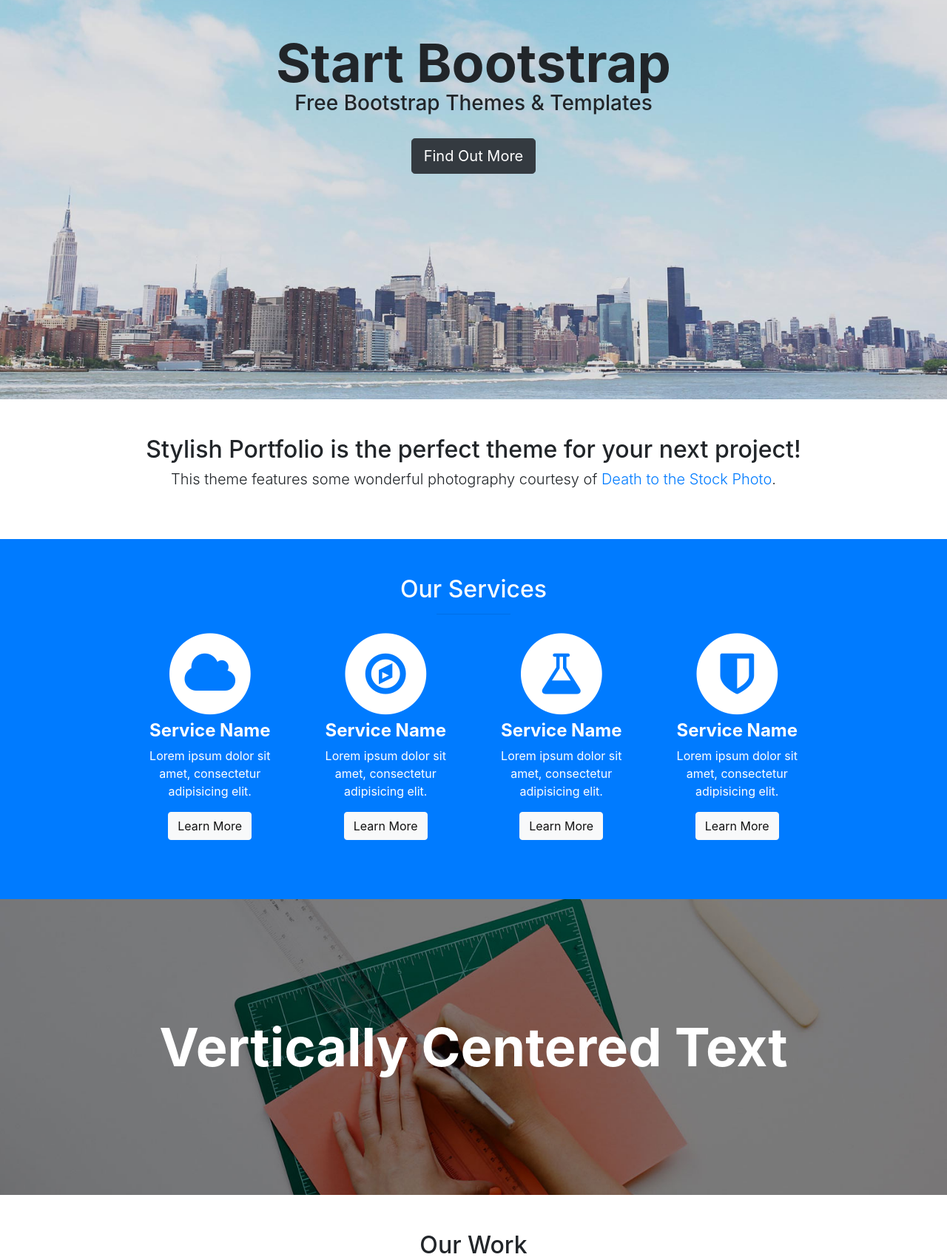
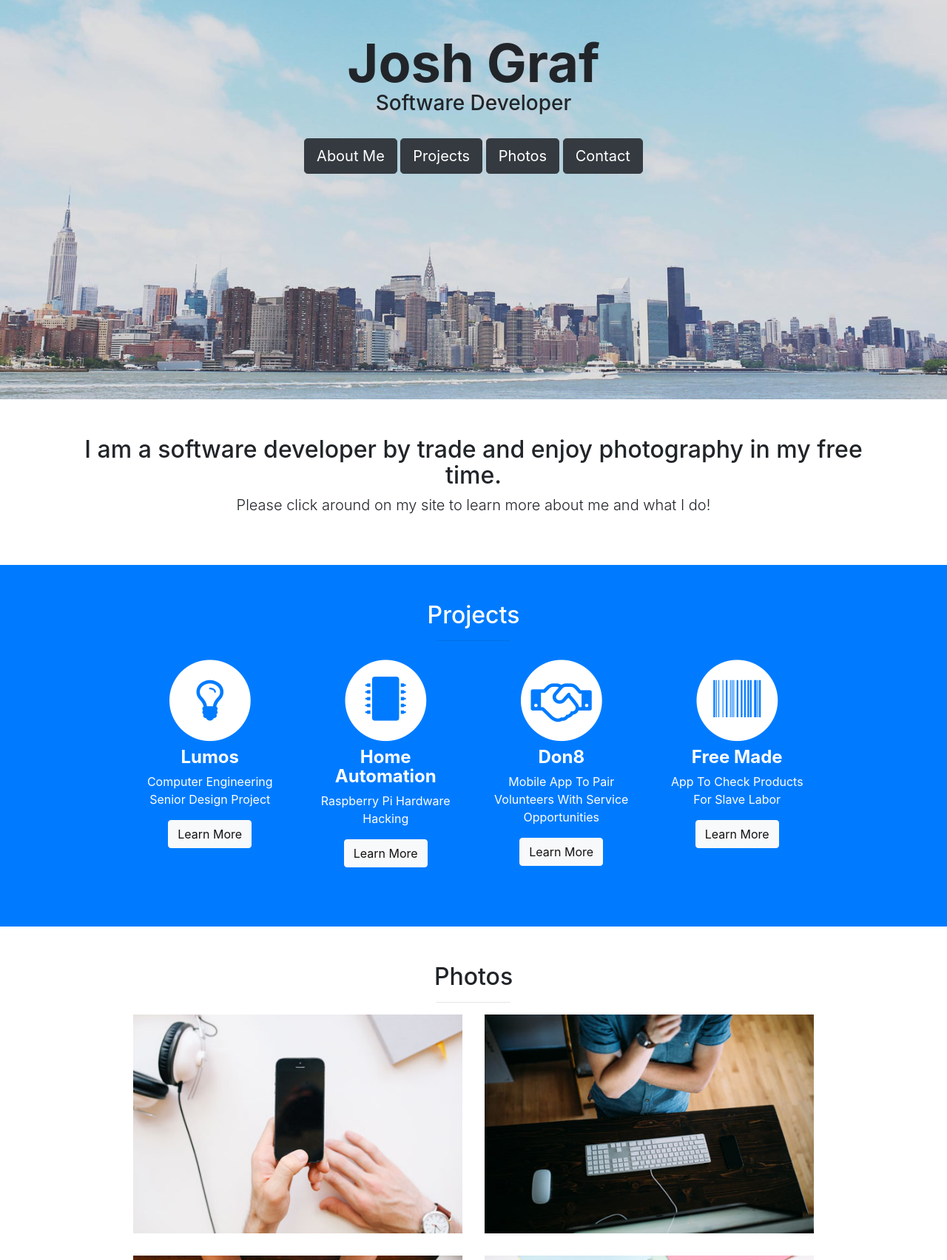
Before and after one commit to randragon42/personal-website, a website with bundled scripts: page index.html in a window 1280 px wide. Shown: the part 260-1964 px from the top of the page at 74% size. Built offline with nearby package versions, Linux system fonts and the light colour scheme.

Commit message:
Update homepage layout and text

```diff
--- a/index.html
+++ b/index.html
@@ -8,7 +8,7 @@
     <meta name="description" content="">
     <meta name="author" content="">
 
-    <title>Stylish Portfolio - Start Bootstrap Template</title>
+    <title>Josh Graf</title>
 
     <!-- Bootstrap Core CSS -->
     <link href="vendor/bootstrap/css/bootstrap.min.css" rel="stylesheet">
@@ -33,7 +33,7 @@
           <i class="fa fa-times"></i>
         </a>
         <li class="sidebar-brand">
-          <a class="js-scroll-trigger" href="#top">Start Bootstrap</a>
+          <a class="js-scroll-trigger" href="#top">Josh Graf</a>
         </li>
         <li>
           <a class="js-scroll-trigger" href="#top">Home</a>
@@ -42,13 +42,13 @@
           <a class="js-scroll-trigger" href="#about">About</a>
         </li>
         <li>
-          <a class="js-scroll-trigger" href="#services">Services</a>
+          <a class="js-scroll-trigger" href="#projects">Projects</a>
         </li>
         <li>
-          <a class="js-scroll-trigger" href="#portfolio">Portfolio</a>
+          <a class="js-scroll-trigger" href="#photos">Photos</a>
         </li>
         <li>
-          <a class="js-scroll-trigger" href="#contact" onclick=$( "#menu-close").click();>Contact</a>
+          <a class="js-scroll-trigger" href="#contact" onclick=$("#menu-close").click();>Contact</a>
         </li>
       </ul>
     </nav>
@@ -56,41 +56,43 @@
     <!-- Header -->
     <header class="header" id="top">
       <div class="text-vertical-center">
-        <h1>Start Bootstrap</h1>
-        <h3>Free Bootstrap Themes &amp; Templates</h3>
+        <h1>Josh Graf</h1>
+        <h3>Software Developer</h3>
         <br>
-        <a href="#about" class="btn btn-dark btn-lg js-scroll-trigger">Find Out More</a>
+        <a href="#about" class="btn btn-dark btn-lg js-scroll-trigger">About Me</a>
+        <a href="#projects" class="btn btn-dark btn-lg js-scroll-trigger">Projects</a>
+        <a href="#photos" class="btn btn-dark btn-lg js-scroll-trigger">Photos</a>
+        <a href="#contact" class="btn btn-dark btn-lg js-scroll-trigger">Contact</a>
       </div>
     </header>
 
     <!-- About -->
     <section id="about" class="about">
       <div class="container text-center">
-        <h2>Stylish Portfolio is the perfect theme for your next project!</h2>
-        <p class="lead">This theme features some wonderful photography courtesy of
-          <a target="_blank" href="http://join.deathtothestockphoto.com/">Death to the Stock Photo</a>.</p>
+        <h2>I am a software developer by trade and enjoy photography in my free time.</h2>
+        <p class="lead">Please click around on my site to learn more about me and what I do!</p>
       </div>
       <!-- /.container -->
     </section>
 
     <!-- Services -->
-    <section id="services" class="services bg-primary text-white">
+    <section id="projects" class="services bg-primary text-white">
       <div class="container">
         <div class="row text-center">
           <div class="col-lg-10 mx-auto">
-            <h2>Our Services</h2>
+            <h2>Projects</h2>
             <hr class="small">
             <div class="row">
               <div class="col-md-3 col-sm-6">
                 <div class="service-item">
                   <span class="fa-stack fa-4x">
                     <i class="fa fa-circle fa-stack-2x"></i>
-                    <i class="fa fa-cloud fa-stack-1x text-primary"></i>
+                    <i class="fa fa-lightbulb-o fa-stack-1x text-primary"></i>
                   </span>
                   <h4>
-                    <strong>Service Name</strong>
+                    <strong>Lumos</strong>
                   </h4>
-                  <p>Lorem ipsum dolor sit amet, consectetur adipisicing elit.</p>
+                  <p>Computer Engineering Senior Design Project</p>
                   <a href="#" class="btn btn-light">Learn More</a>
                 </div>
               </div>
@@ -98,12 +100,12 @@
                 <div class="service-item">
                   <span class="fa-stack fa-4x">
                     <i class="fa fa-circle fa-stack-2x"></i>
-                    <i class="fa fa-compass fa-stack-1x text-primary"></i>
+                    <i class="fa fa-microchip fa-stack-1x text-primary"></i>
                   </span>
                   <h4>
-                    <strong>Service Name</strong>
+                    <strong>Home Automation</strong>
                   </h4>
-                  <p>Lorem ipsum dolor sit amet, consectetur adipisicing elit.</p>
+                  <p>Raspberry Pi Hardware Hacking</p>
                   <a href="#" class="btn btn-light">Learn More</a>
                 </div>
               </div>
@@ -111,12 +113,12 @@
                 <div class="service-item">
                   <span class="fa-stack fa-4x">
                     <i class="fa fa-circle fa-stack-2x"></i>
-                    <i class="fa fa-flask fa-stack-1x text-primary"></i>
+                    <i class="fa fa-handshake-o fa-stack-1x text-primary"></i>
                   </span>
                   <h4>
-                    <strong>Service Name</strong>
+                    <strong>Don8</strong>
                   </h4>
-                  <p>Lorem ipsum dolor sit amet, consectetur adipisicing elit.</p>
+                  <p>Mobile App To Pair Volunteers With Service Opportunities</p>
                   <a href="#" class="btn btn-light">Learn More</a>
                 </div>
               </div>
@@ -124,12 +126,12 @@
                 <div class="service-item">
                   <span class="fa-stack fa-4x">
                     <i class="fa fa-circle fa-stack-2x"></i>
-                    <i class="fa fa-shield fa-stack-1x text-primary"></i>
+                    <i class="fa fa-barcode fa-stack-1x text-primary"></i>
                   </span>
                   <h4>
-                    <strong>Service Name</strong>
+                    <strong>Free Made</strong>
                   </h4>
-                  <p>Lorem ipsum dolor sit amet, consectetur adipisicing elit.</p>
+                  <p>App To Check Products For Slave Labor</p>
                   <a href="#" class="btn btn-light">Learn More</a>
                 </div>
               </div>
@@ -144,18 +146,18 @@
     </section>
 
     <!-- Callout -->
-    <aside class="callout">
+    <!-- <aside class="callout">
       <div class="text-vertical-center">
         <h1>Vertically Centered Text</h1>
       </div>
-    </aside>
+    </aside> -->
 
     <!-- Portfolio -->
-    <section id="portfolio" class="portfolio">
+    <section id="photos" class="portfolio">
       <div class="container">
         <div class="row">
           <div class="col-lg-10 mx-auto text-center">
-            <h2>Our Work</h2>
+            <h2>Photos</h2>
             <hr class="small">
             <div class="row">
               <div class="col-md-6">
@@ -188,7 +190,7 @@
               </div>
             </div>
             <!-- /.row (nested) -->
-            <a href="#" class="btn btn-dark">View More Items</a>
+            <a href="#" class="btn btn-dark">View More Albums</a>
           </div>
           <!-- /.col-lg-10 -->
         </div>
@@ -198,62 +200,37 @@
     </section>
 
     <!-- Call to Action -->
-    <aside class="call-to-action bg-primary text-white">
+    <aside id="contact" class="call-to-action bg-primary text-white">
       <div class="container text-center">
-        <h3>The buttons below are impossible to resist.</h3>
-        <a href="#" class="btn btn-lg btn-light">Click Me!</a>
-        <a href="#" class="btn btn-lg btn-dark">Look at Me!</a>
+        <h3>Contact</h3>
+        <a href="mailto:josh@joshgraf.com" class="btn btn-lg btn-light">josh@joshgraf.com</a>
       </div>
     </aside>
-
-    <!-- Map -->
-    <section id="contact" class="map">
-      <iframe width="100%" height="100%" frameborder="0" scrolling="no" marginheight="0" marginwidth="0" src="https://maps.google.com/maps?f=q&amp;source=s_q&amp;hl=en&amp;geocode=&amp;q=Twitter,+Inc.,+Market+Street,+San+Francisco,+CA&amp;aq=0&amp;oq=twitter&amp;sll=28.659344,-81.187888&amp;sspn=0.128789,0.264187&amp;ie=UTF8&amp;hq=Twitter,+Inc.,+Market+Street,+San+Francisco,+CA&amp;t=m&amp;z=15&amp;iwloc=A&amp;output=embed"></iframe>
-      <br/>
-      <small>
-        <a href="https://maps.google.com/maps?f=q&amp;source=embed&amp;hl=en&amp;geocode=&amp;q=Twitter,+Inc.,+Market+Street,+San+Francisco,+CA&amp;aq=0&amp;oq=twitter&amp;sll=28.659344,-81.187888&amp;sspn=0.128789,0.264187&amp;ie=UTF8&amp;hq=Twitter,+Inc.,+Market+Street,+San+Francisco,+CA&amp;t=m&amp;z=15&amp;iwloc=A"></a>
-      </small>
-    </section>
 
     <!-- Footer -->
     <footer>
       <div class="container">
         <div class="row">
           <div class="col-lg-10 mx-auto text-center">
-            <h4>
-              <strong>Start Bootstrap</strong>
-            </h4>
-            <p>3481 Melrose Place
-              <br>Beverly Hills, CA 90210</p>
-            <ul class="list-unstyled">
-              <li>
-                <i class="fa fa-phone fa-fw"></i>
-                (123) 456-7890</li>
-              <li>
-                <i class="fa fa-envelope-o fa-fw"></i>
-                <a href="mailto:name@example.com">name@example.com</a>
-              </li>
-            </ul>
-            <br>
             <ul class="list-inline">
               <li class="list-inline-item">
-                <a href="#">
-                  <i class="fa fa-facebook fa-fw fa-3x"></i>
+                <a href="https://www.linkedin.com/in/joshgraf/">
+                  <i class="fa fa-linkedin fa-fw fa-3x"></i>
                 </a>
               </li>
               <li class="list-inline-item">
-                <a href="#">
-                  <i class="fa fa-twitter fa-fw fa-3x"></i>
+                <a href="https://github.com/randragon42/">
+                  <i class="fa fa-github fa-fw fa-3x"></i>
                 </a>
               </li>
               <li class="list-inline-item">
-                <a href="#">
-                  <i class="fa fa-dribbble fa-fw fa-3x"></i>
+                <a href="mailto:josh@joshgraf.com">
+                  <i class="fa fa-envelope fa-fw fa-3x"></i>
                 </a>
               </li>
             </ul>
             <hr class="small">
-            <p class="text-muted">Copyright &copy; Your Website 2017</p>
+            <p class="text-muted">Copyright &copy; Josh Graf 2017</p>
           </div>
         </div>
       </div>
```
Also changed, not shown: README.md.
